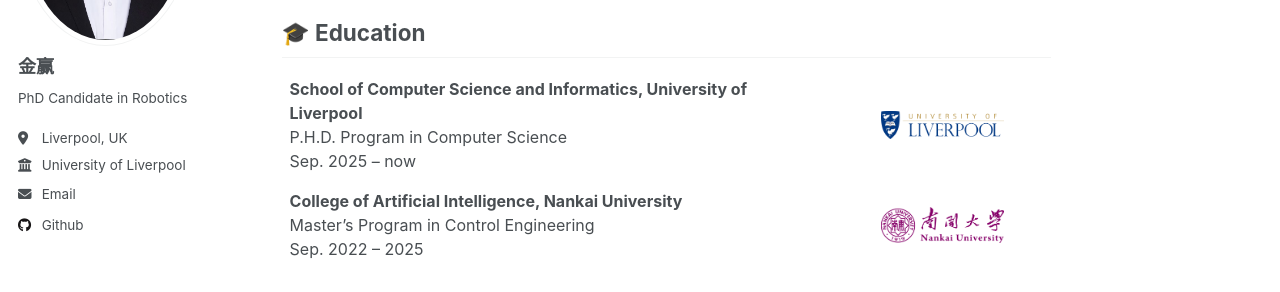
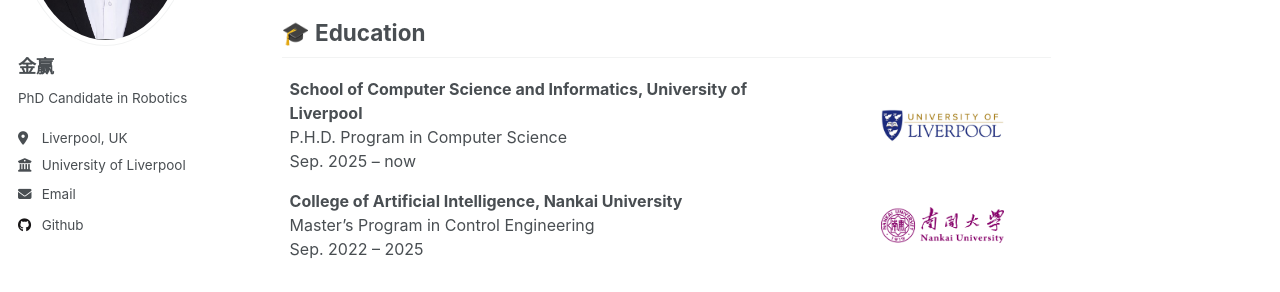
Before and after one commit to Arthuryingjin/Arthuryingjin.github.io, a Jekyll site: the page built from _pages/about.md, in a window 1280 px wide. Shown: the part 301-593 px from the top of the page. Built offline with Jekyll 4.4.1, drawn with Linux system fonts in a browser that asks for light colours; comment, search, counter and statistics services are not loaded.

Commit message:
Update university logo image in about page

```diff
--- a/_pages/about.md
+++ b/_pages/about.md
@@ -24,7 +24,7 @@ My research interest includes robotic manipulation and Reinforcement Learning.
       Sep. 2025 – now
     </td>
     <td style="padding-left: 20px; width: 30%; text-align: center; border: none;"> <!-- 图标居中 -->
-      <img src="/images/University_of_Liverpool_logo.svg.png" alt="University of Liverpool Logo" width="60%">
+      <img src="/images/Liverpool.jpg" alt="University of Liverpool Logo" width="60%">
     </td>
   </tr>
   <tr>
```
